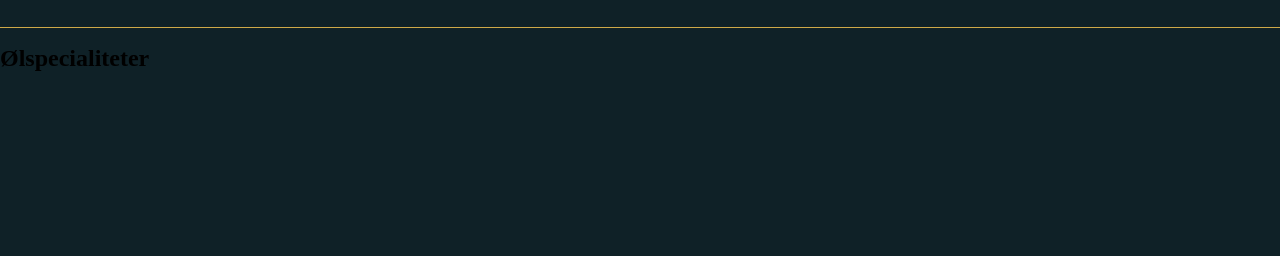
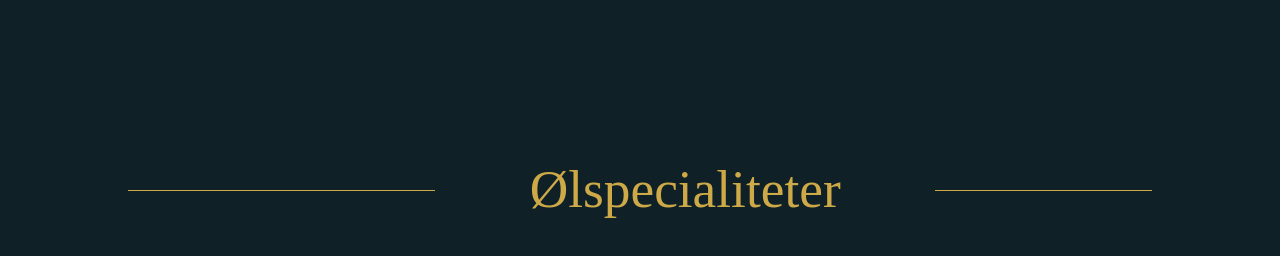
Before and after one commit to Johannahsolem/mobilefirst, a plain HTML site: page mobilefirst/øl.html in a window 1280 px wide. Drawn offline with Linux system fonts and the light colour scheme.

Commit message:
ølspecialitet update

```diff
--- a/mobilefirst/øl.css
+++ b/mobilefirst/øl.css
@@ -6,14 +6,27 @@
 
 body{
     background-color: #0f2127;
+    margin:10%;
 }
 
 .sideoverskrift{
     border-bottom: 1px solid #cea948;
     width:100%;
+
+    padding-left:30%;
+
+
 }
 
 .sideoverskrift h1{
     position:relative;
-    top:45px;
+    background-color: #0f2127;
+    top:30px;
+
+    width:500px;
+    text-align: center;
+
+    font-weight:500;
+    font-size: 40pt;
+    color:#cea948;
 }
--- a/mobilefirst/øl.html
+++ b/mobilefirst/øl.html
@@ -16,6 +16,10 @@
             <h1>Ølspecialiteter</h1>
         </section>
 
+        <section>
+
+        </section>
+
     </main>
 
     <footer></footer>
```
Also changed, not shown: mobilefirst/images/udvalg.png (added).
